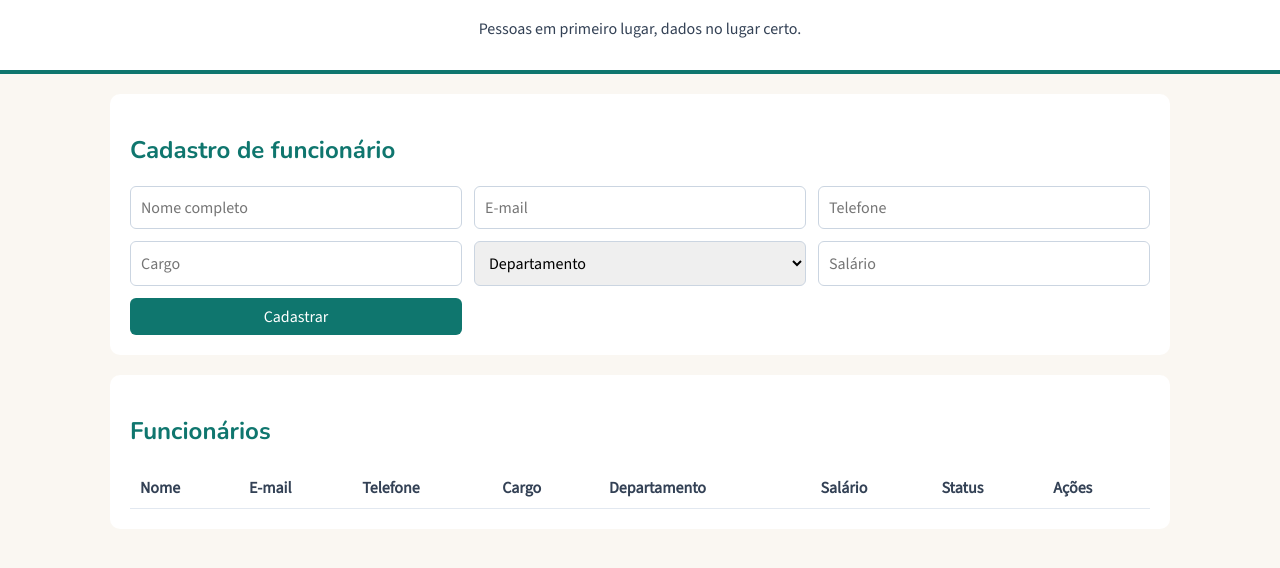
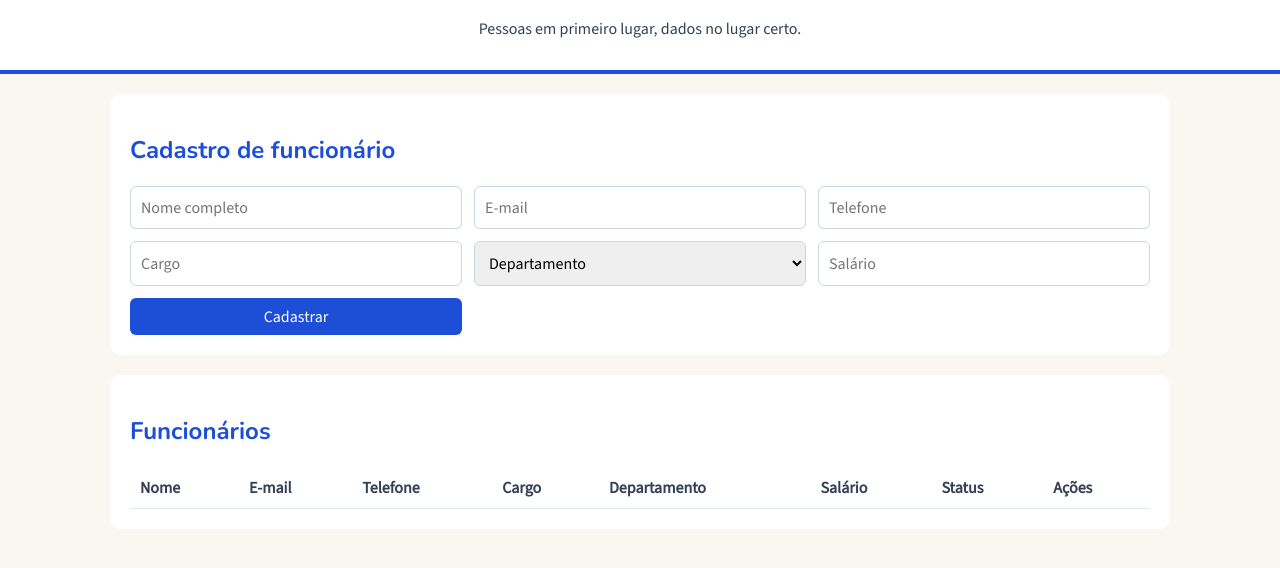
Before and after one commit to topperzdev/trabalho-web-front, a plain HTML site: page index.html in a window 1280 px wide. Shown: the part 98-666 px from the top of the page. Drawn offline with nearby package versions, Linux system fonts and the light colour scheme.

Commit message:
Add files via upload

```diff
--- a/styles.css
+++ b/styles.css
@@ -1,5 +1,5 @@
 :root {
-    --primaria: #0F766E;
+    --primaria: #1D4ED8;
     --coral: #F97066;
     --ardosia: #334155;
     --fundo: #FAF7F2;
```
